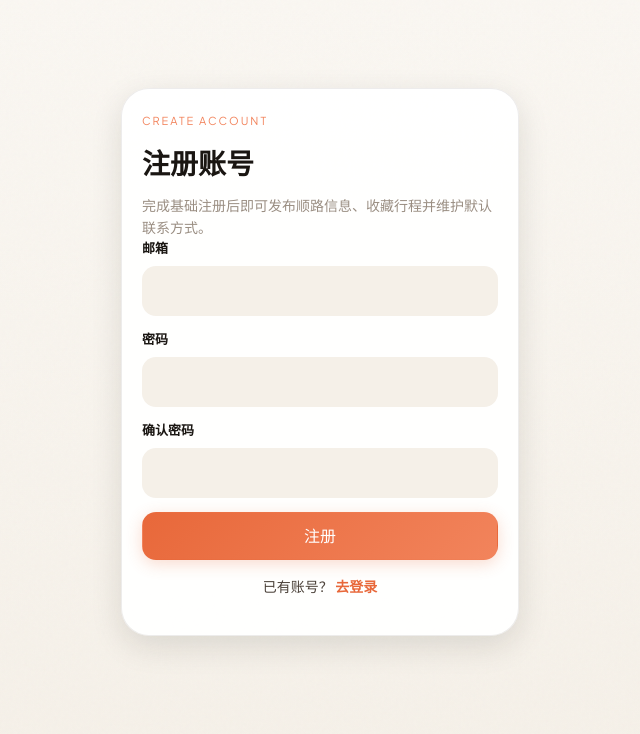
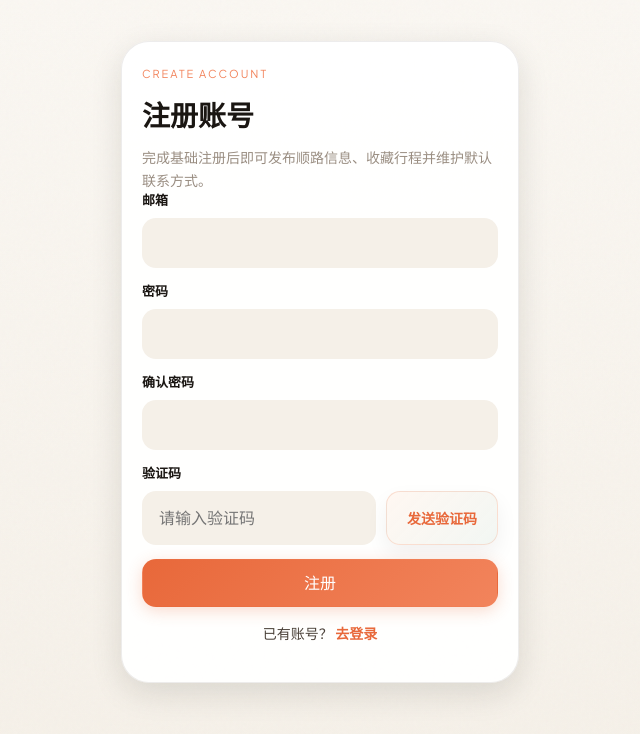
Before and after one commit to qyhever/moonick, a React (Vite) app in the folder mn-frontend-h5/: page /register in a window 1280 px wide. Shown: the top 734 px of the page, without its empty margins (320-960 px from the left). Built offline with nearby package versions, Linux system fonts and the light colour scheme.

Commit message:
feat(H5认证): 调整登录注册验证码交互

```diff
--- a/mn-frontend-h5/src/pages/RegisterPage.tsx
+++ b/mn-frontend-h5/src/pages/RegisterPage.tsx
@@ -1,9 +1,62 @@
 import type { FormEvent } from "react";
-import { useState } from "react";
+import { useEffect, useState } from "react";
 import { Link, useNavigate, useSearchParams } from "react-router-dom";
 
+import { type ApiResponse, api, unwrapApiResponse } from "../lib/http";
 import { isValidEmail } from "../lib/validation";
 import { useAuthStore } from "../store/auth";
+
+const REGISTER_CODE_EXPIRES_AT_STORAGE_KEY = "mn-h5-register-code-expires-at";
+const REGISTER_CODE_COUNTDOWN_SECONDS = 60;
+
+type RegisterCodeResponse = {
+  code: string;
+};
+
+function readStoredCountdownDeadline() {
+  if (typeof window === "undefined") {
+    return null;
+  }
+
+  const raw = window.localStorage.getItem(REGISTER_CODE_EXPIRES_AT_STORAGE_KEY);
+  if (!raw) {
+    return null;
+  }
+
+  const expiresAt = Number(raw);
+  if (!Number.isFinite(expiresAt) || expiresAt <= Date.now()) {
+    window.localStorage.removeItem(REGISTER_CODE_EXPIRES_AT_STORAGE_KEY);
+    return null;
+  }
+
+  return expiresAt;
+}
+
+function persistCountdownDeadline(expiresAt: number | null) {
+  if (typeof window === "undefined") {
+    return;
+  }
+
+  if (expiresAt === null) {
+    window.localStorage.removeItem(REGISTER_CODE_EXPIRES_AT_STORAGE_KEY);
+    return;
+  }
+
+  window.localStorage.setItem(REGISTER_CODE_EXPIRES_AT_STORAGE_KEY, String(expiresAt));
+}
+
+function getRemainingSeconds(expiresAt: number | null) {
+  if (expiresAt === null) {
+    return 0;
+  }
+
+  const remainingMs = expiresAt - Date.now();
+  if (remainingMs <= 0) {
+    return 0;
+  }
+
+  return Math.ceil(remainingMs / 1000);
+}
 
 export default function RegisterPage() {
   const register = useAuthStore((state) => state.register);
@@ -12,8 +65,40 @@ export default function RegisterPage() {
   const [email, setEmail] = useState("");
   const [password, setPassword] = useState("");
   const [confirmPassword, setConfirmPassword] = useState("");
+  const [verificationCode, setVerificationCode] = useState("");
   const [error, setError] = useState("");
+  const [isSendingCode, setIsSendingCode] = useState(false);
+  const [countdownExpiresAt, setCountdownExpiresAt] = useState<number | null>(() =>
+    readStoredCountdownDeadline(),
+  );
+  const [countdownSeconds, setCountdownSeconds] = useState(() =>
+    getRemainingSeconds(readStoredCountdownDeadline()),
+  );
   const redirect = searchParams.get("redirect") || "/";
+
+  useEffect(() => {
+    if (countdownExpiresAt === null) {
+      setCountdownSeconds(0);
+      return;
+    }
+
+    const timer = window.setInterval(() => {
+      const nextSeconds = getRemainingSeconds(countdownExpiresAt);
+      if (nextSeconds <= 0) {
+        persistCountdownDeadline(null);
+        setCountdownExpiresAt(null);
+        setCountdownSeconds(0);
+      } else {
+        setCountdownSeconds(nextSeconds);
+      }
+    }, 1000);
+
+    setCountdownSeconds(getRemainingSeconds(countdownExpiresAt));
+
+    return () => {
+      window.clearInterval(timer);
+    };
+  }, [countdownExpiresAt]);
 
   async function handleSubmit(event: FormEvent<HTMLFormElement>) {
     event.preventDefault();
@@ -37,6 +122,35 @@ export default function RegisterPage() {
       setError(error instanceof Error ? error.message : "注册失败，请稍后重试");
     }
   }
+
+  async function handleSendVerificationCode() {
+    if (!isValidEmail(email)) {
+      setError("请输入有效的邮箱地址");
+      return;
+    }
+
+    setError("");
+    setIsSendingCode(true);
+
+    try {
+      const response = await api.post<ApiResponse<RegisterCodeResponse>>("/api/v1/auth/register/code", {
+        email,
+      });
+      unwrapApiResponse(response.data);
+      const expiresAt = Date.now() + REGISTER_CODE_COUNTDOWN_SECONDS * 1000;
+      persistCountdownDeadline(expiresAt);
+      setCountdownExpiresAt(expiresAt);
+      setCountdownSeconds(REGISTER_CODE_COUNTDOWN_SECONDS);
+    } catch (error) {
+      setError(error instanceof Error ? error.message : "验证码发送失败，请稍后重试");
+    } finally {
+      setIsSendingCode(false);
+    }
+  }
+
+  const isSendDisabled = isSendingCode || countdownSeconds > 0;
+  const sendButtonText =
+    countdownSeconds > 0 ? `${countdownSeconds}s后重试` : isSendingCode ? "发送中..." : "发送验证码";
 
   return (
     <main className="h5-shell h5-shell--auth">
@@ -65,6 +179,29 @@ export default function RegisterPage() {
               onChange={(event) => setConfirmPassword(event.target.value)}
             />
           </label>
+          <div className="auth-code">
+            <label className="auth-code__label" htmlFor="register-verification-code">
+              验证码
+            </label>
+            <div className="auth-code__control">
+              <input
+                id="register-verification-code"
+                inputMode="numeric"
+                placeholder="请输入验证码"
+                type="text"
+                value={verificationCode}
+                onChange={(event) => setVerificationCode(event.target.value)}
+              />
+              <button
+                className="auth-code__send"
+                disabled={isSendDisabled}
+                type="button"
+                onClick={handleSendVerificationCode}
+              >
+                {sendButtonText}
+              </button>
+            </div>
+          </div>
           {error ? <p role="alert">{error}</p> : null}
           <div className="auth-actions">
             <button className="primary-button" type="submit">
--- a/mn-frontend-h5/src/styles/h5.css
+++ b/mn-frontend-h5/src/styles/h5.css
@@ -1128,6 +1128,39 @@ textarea {
   color: var(--text-dark);
 }
 
+.auth-code {
+  display: grid;
+  gap: 8px;
+}
+
+.auth-code__label {
+  font-size: 13px;
+  font-weight: 600;
+  color: var(--text-dark);
+}
+
+.auth-code__control {
+  display: grid;
+  grid-template-columns: minmax(0, 1fr) 112px;
+  gap: 10px;
+}
+
+.auth-code__send {
+  min-height: 50px;
+  border: 1.5px solid rgba(232, 104, 58, 0.18);
+  border-radius: var(--radius-md);
+  background: linear-gradient(135deg, rgba(255, 247, 241, 0.96), rgba(241, 246, 242, 0.92));
+  color: var(--accent-orange);
+  font-size: 14px;
+  font-weight: 700;
+  box-shadow: 0 10px 22px rgba(26, 22, 18, 0.06);
+}
+
+.auth-code__send:active {
+  transform: scale(0.98);
+  box-shadow: 0 4px 12px rgba(26, 22, 18, 0.08);
+}
+
 .auth-actions {
   display: grid;
   gap: 12px;
```
Also changed, not shown: 2 other files (tests, documents, lock files or other folders).
